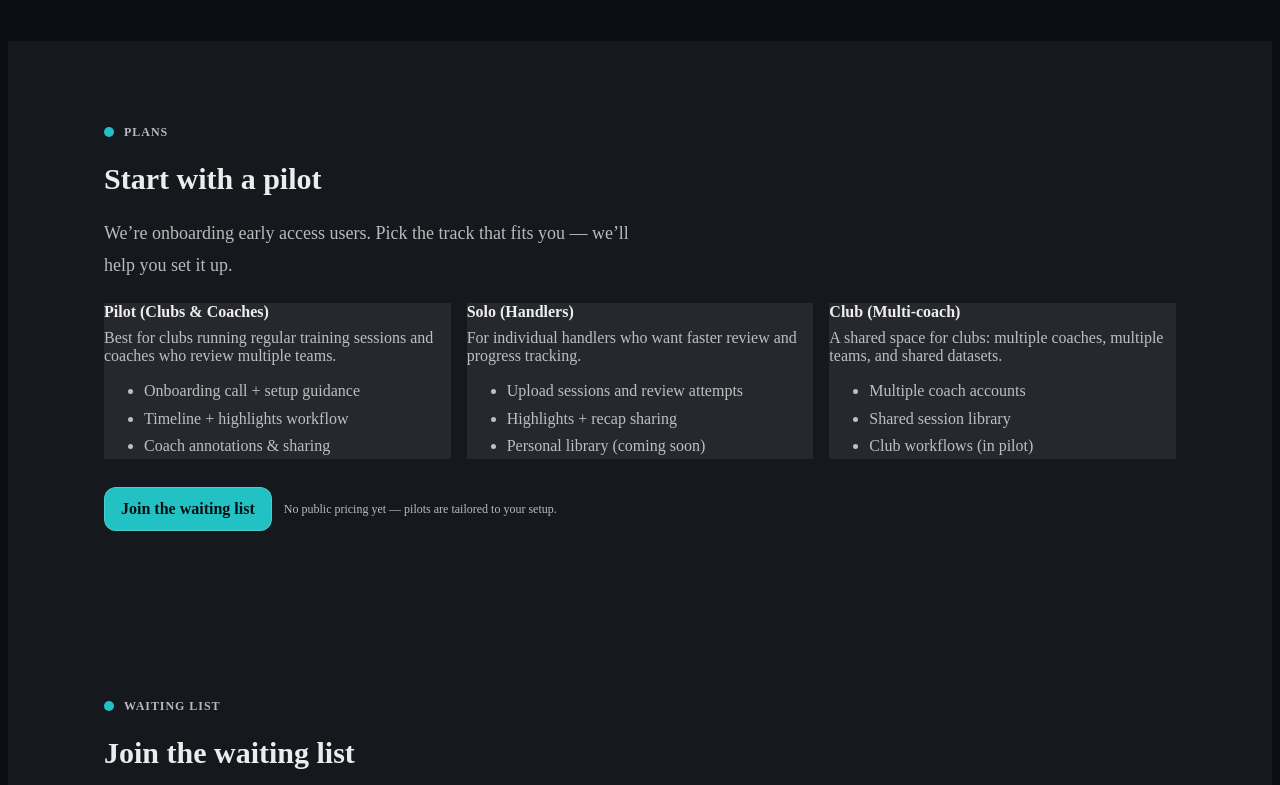
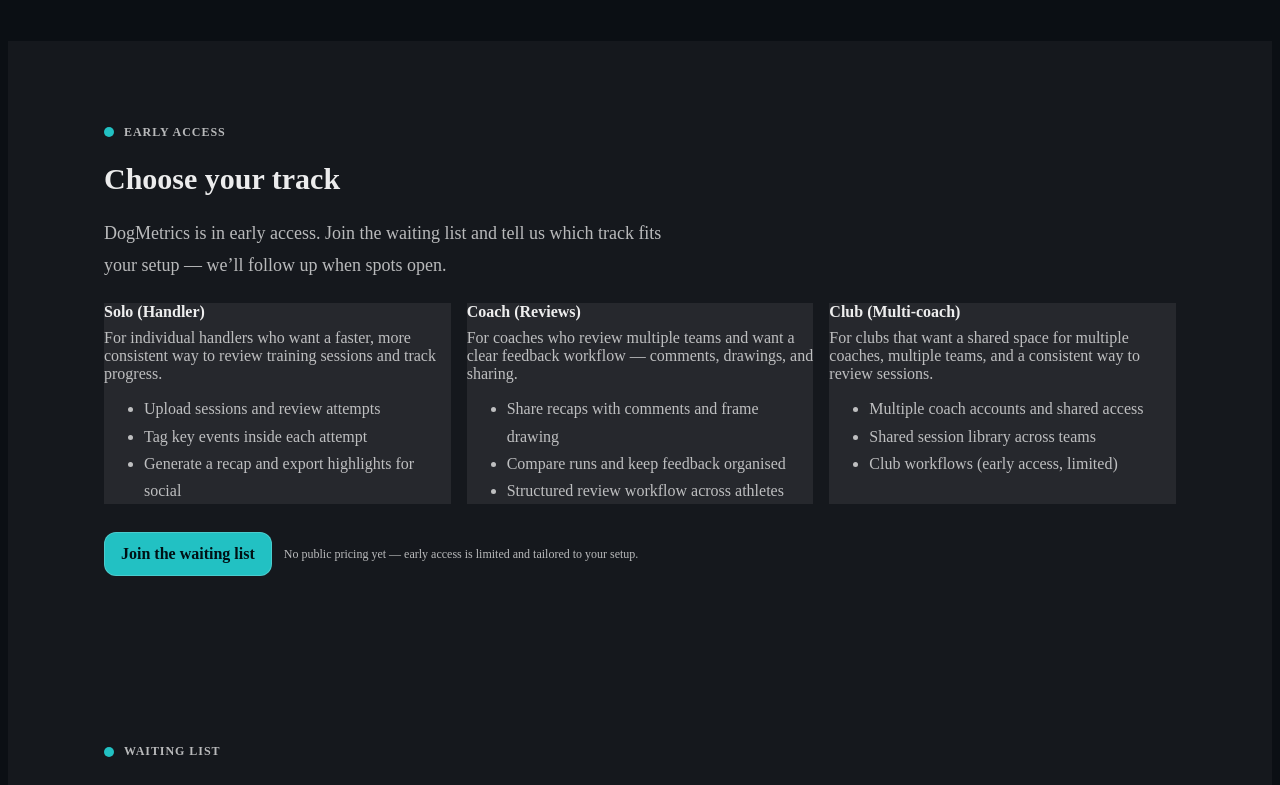
Before and after one commit to davidmarthin/dogmetrics_landing, a React (Vite) app: page / in a window 1280 px wide. Shown: the part 1920-2705 px from the top of the page. Built offline with nearby package versions, Linux system fonts and the light colour scheme.

Commit message:
Landing: refine early access tracks and waiting list CTA

```diff
--- a/src/App.tsx
+++ b/src/App.tsx
@@ -155,53 +155,56 @@
       </section>
       <section className="sectionAlt">
         <div className="container stack">
-          <div className="kicker">Plans</div>
-          <h2 className="h2">Start with a pilot</h2>
+          <div className="kicker">Early access</div>
+          <h2 className="h2">Choose your track</h2>
           <p className="lead">
-            We’re onboarding early access users. Pick the track that fits you — we’ll help you set it up.
+            DogMetrics is in early access. Join the waiting list and tell us which track fits your setup — we’ll follow up
+            when spots open.
           </p>
 
           <div className="cardGrid">
             <div className="card cardFeatured">
-              <b>Pilot (Clubs & Coaches)</b>
+              <b>Solo (Handler)</b>
               <div style={{ marginTop: 8, color: "var(--muted)" }}>
-                Best for clubs running regular training sessions and coaches who review multiple teams.
-                </div>
-                <ul style={{ marginTop: 12, marginBottom: 0, color: "var(--muted)", lineHeight: 1.7 }}>
-                <li>Onboarding call + setup guidance</li>
-                <li>Timeline + highlights workflow</li>
-                <li>Coach annotations & sharing</li>
+                For individual handlers who want a faster, more consistent way to review training sessions and track progress.
+              </div>
+              <ul style={{ marginTop: 12, marginBottom: 0, color: "var(--muted)", lineHeight: 1.7 }}>
+                <li>Upload sessions and review attempts</li>
+                <li>Tag key events inside each attempt</li>
+                <li>Generate a recap and export highlights for social</li>
               </ul>
             </div>
 
             <div className="card">
-              <b>Solo (Handlers)</b>
+              <b>Coach (Reviews)</b>
               <div style={{ marginTop: 8, color: "var(--muted)" }}>
-                For individual handlers who want faster review and progress tracking.
+                For coaches who review multiple teams and want a clear feedback workflow — comments, drawings, and sharing.
               </div>
               <ul style={{ marginTop: 12, marginBottom: 0, color: "var(--muted)", lineHeight: 1.7 }}>
-                <li>Upload sessions and review attempts</li>
-                <li>Highlights + recap sharing</li>
-                <li>Personal library (coming soon)</li>
+                <li>Share recaps with comments and frame drawing</li>
+                 <li>Compare runs and keep feedback organised</li>
+                <li>Structured review workflow across athletes</li>
               </ul>
             </div>
 
             <div className="card">
               <b>Club (Multi-coach)</b>
               <div style={{ marginTop: 8, color: "var(--muted)" }}>
-                A shared space for clubs: multiple coaches, multiple teams, and shared datasets.
-                </div>
-                <ul style={{ marginTop: 12, marginBottom: 0, color: "var(--muted)", lineHeight: 1.7 }}>
-                <li>Multiple coach accounts</li>
-                <li>Shared session library</li>
-                <li>Club workflows (in pilot)</li>
+                For clubs that want a shared space for multiple coaches, multiple teams, and a consistent way to review sessions.
+              </div>
+              <ul style={{ marginTop: 12, marginBottom: 0, color: "var(--muted)", lineHeight: 1.7 }}>
+                <li>Multiple coach accounts and shared access</li>
+                <li>Shared session library across teams</li>
+                <li>Club workflows (early access, limited)</li>
               </ul>
             </div>
           </div>
 
           <div className="btnRow" style={{ marginTop: 6 }}>
             <a className="btn btnPrimary" href={waitingListHref}>Join the waiting list</a>
-            <span className="small">No public pricing yet — pilots are tailored to your setup.</span>
+            <span className="small">
+              No public pricing yet — early access is limited and tailored to your setup.
+            </span>
           </div>
         </div>
       </section>
@@ -214,11 +217,13 @@
             <p className="lead">
               Tell us about your sessions and goals — we’ll contact you when spots open.
             </p>
+
             <div className="btnRow">
               <a className="btn btnPrimary" href={waitingListHref}>Join the waiting list</a>
             </div>
+
             <div className="small">
-              Early access is limited. Join the waiting list and we’ll contact you when spots open.
+              What happens next: we’ll reply with a short intake and propose next steps (cloud access, and optional DMCam interest).
             </div>
             <div className="small">
               By contacting us you agree we’ll use your details to reply. See the Privacy Policy.
```
